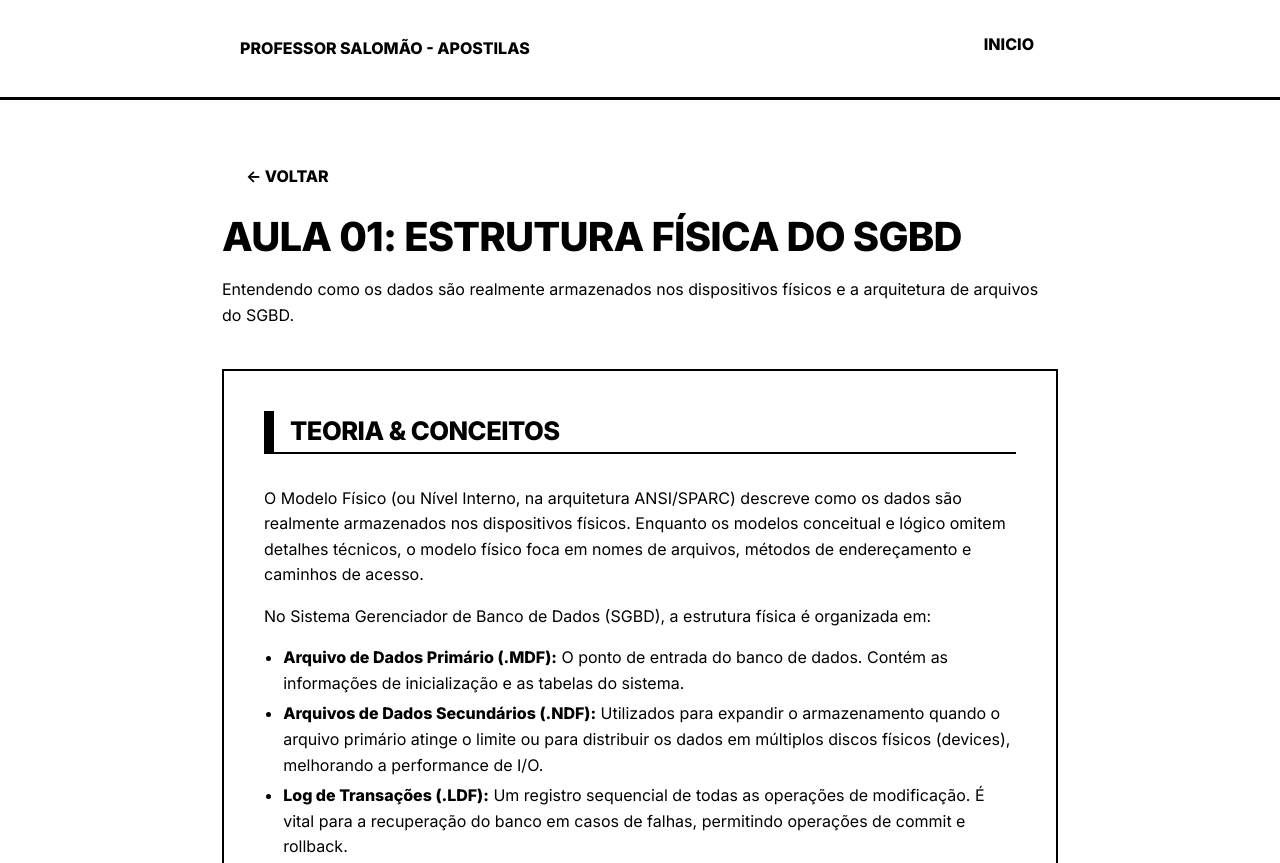
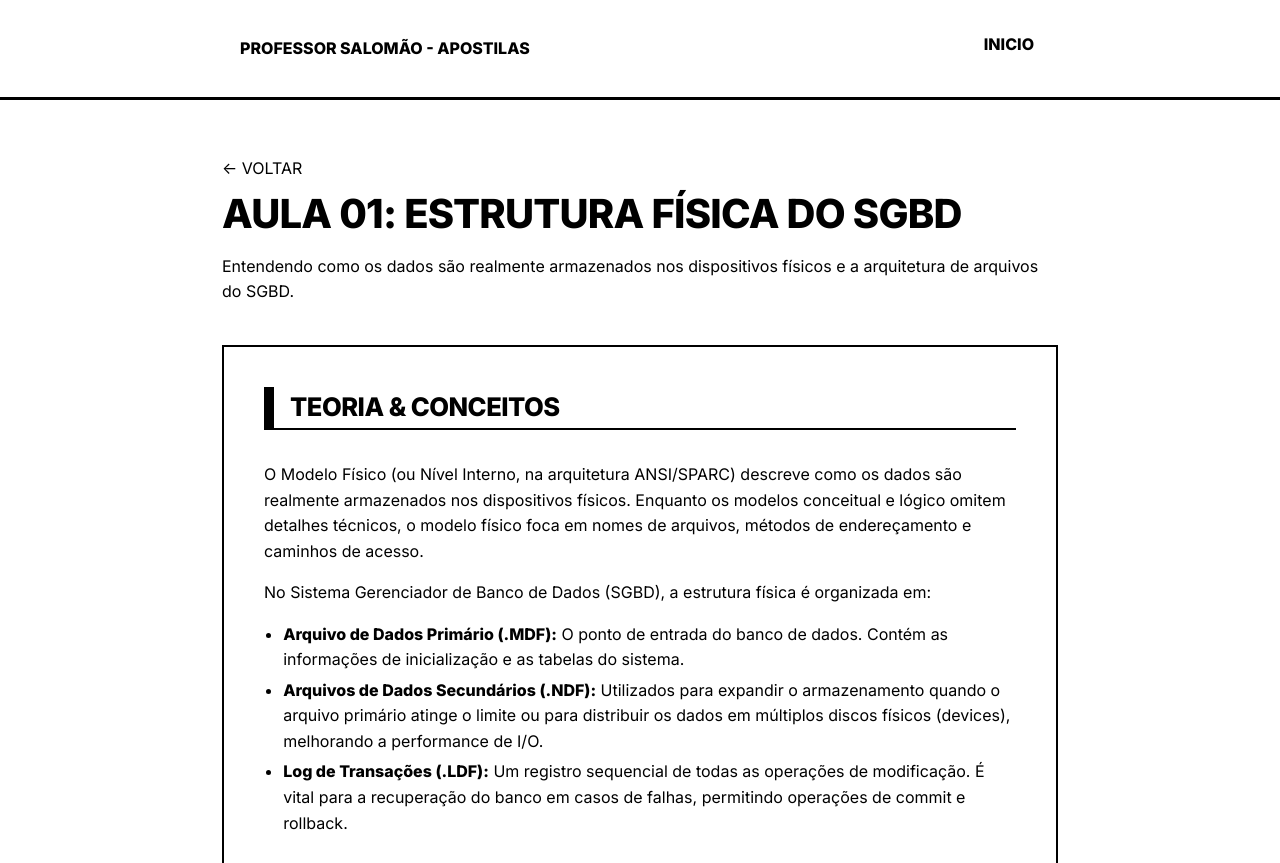
Before and after one commit to prosalomaon/apostila-bd-ii, an Eleventy site: page src/componentes/banco-de-dados-ii/bimestre-01/aula-01/index.html in a window 1280 px wide. Shown: the top 863 px of the page. Built offline with nearby package versions, Linux system fonts and the light colour scheme; Eleventy itself is replaced by a stand-in of ours; files that its build step writes are made by us from their sources.

Commit message:
fix: back link class

```diff
--- a/src/_includes/layouts/aula.njk
+++ b/src/_includes/layouts/aula.njk
@@ -7,7 +7,7 @@ layout: base
   <header class="lesson-header">
     <a
       href="{{ ['/componentes/', subject, '/'] | join | url }}"
-      class="back-link"
+      class="back-link-class"
     >← Voltar</a>
     <h1>Aula {{ aula_numero }}: {{ title }}</h1>
     {% if description %}
--- a/src/css/style.css
+++ b/src/css/style.css
@@ -215,6 +215,18 @@ header a {
 
 
 /* Lesson Content */
+.back-link-class {
+  padding: 0.5rem 0;
+  color: var(--fg);
+  font-weight: normal;
+  transition: all 0.5s ease-in-out;
+}
+
+.back-link-class:hover {
+  text-decoration: underline;
+}
+
+
 .aula-badge {
   display: none;
   /* Removed as per screenshot showing title directly */
```
